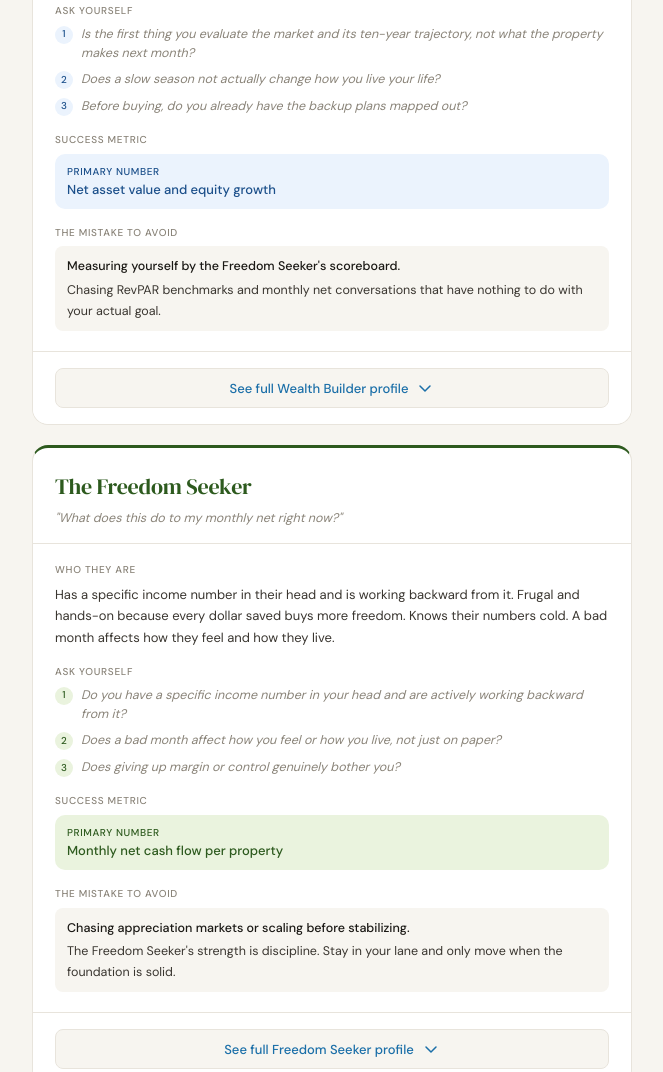
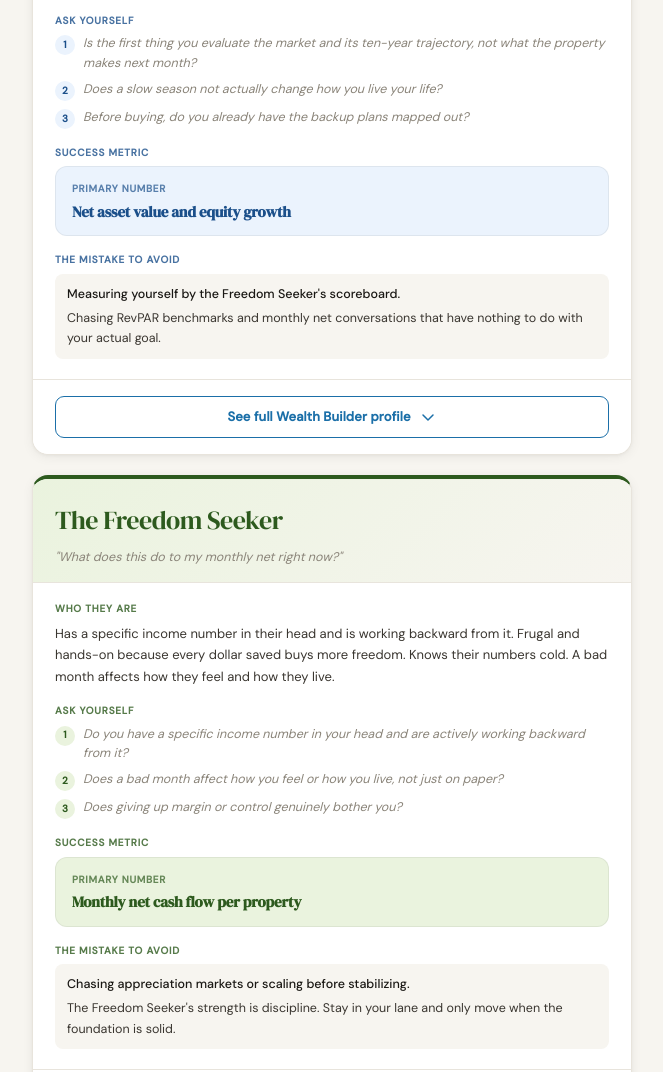
Before and after one commit to ajraber/str-investor-profile, a plain HTML site: page index.html in a window 1280 px wide. Shown: the part 2007-3079 px from the top of the page, without its empty margins (308-971 px from the left). Drawn offline with nearby package versions, Linux system fonts and the light colour scheme.

Commit message:
Update index.html

```diff
--- a/index.html
+++ b/index.html
@@ -893,20 +893,28 @@ nav {
   justify-content: center;
   gap: 8px;
   margin: 16px 22px;
-  padding: 10px 18px;
-  background: var(--bg);
-  border: 1px solid var(--border);
-  border-radius: 8px;
+  padding: 11px 18px;
+  background: var(--surface);
+  border: 1.5px solid var(--brand);
+  border-radius: 9px;
   cursor: pointer;
   font-family: 'DM Sans', sans-serif;
   font-size: 13px;
-  font-weight: 500;
+  font-weight: 600;
   color: var(--brand);
   text-align: center;
-  transition: background 0.15s, border-color 0.15s;
-}
-
-.accordion-trigger:hover { background: var(--blue-bg); border-color: var(--blue-mid); }
+  transition: background 0.15s, border-color 0.15s, color 0.15s;
+  letter-spacing: 0.01em;
+}
+
+.accordion-trigger:hover {
+  background: var(--brand);
+  color: #fff;
+}
+
+.accordion-trigger:hover .accordion-icon path {
+  stroke: #fff;
+}
 
 .accordion-icon {
   width: 18px;
@@ -1011,6 +1019,12 @@ nav {
   border: 1px solid var(--border);
   border-radius: 16px;
   overflow: hidden;
+  box-shadow: 0 2px 12px rgba(0,0,0,0.06), 0 1px 3px rgba(0,0,0,0.04);
+  transition: box-shadow 0.2s ease;
+}
+
+.profile-card:hover {
+  box-shadow: 0 6px 24px rgba(0,0,0,0.1), 0 2px 6px rgba(0,0,0,0.05);
 }
 
 .profile-card-header {
@@ -1020,10 +1034,10 @@ nav {
 
 .profile-card-name {
   font-family: 'DM Serif Display', serif;
-  font-size: 22px;
+  font-size: 26px;
   font-weight: 400;
-  letter-spacing: -0.01em;
-  margin-bottom: 4px;
+  letter-spacing: -0.02em;
+  margin-bottom: 6px;
 }
 
 .profile-card-filter {
@@ -1033,13 +1047,17 @@ nav {
   line-height: 1.5;
 }
 
-.pc-wb { border-top: 3px solid var(--blue); }
+.pc-wb { border-top: 4px solid var(--blue); }
+.pc-wb .profile-card-header { background: linear-gradient(135deg, #EBF3FD 0%, #F7F5F0 100%); }
 .pc-wb .profile-card-name { color: var(--blue); }
-.pc-fs { border-top: 3px solid var(--green); }
+.pc-fs { border-top: 4px solid var(--green); }
+.pc-fs .profile-card-header { background: linear-gradient(135deg, #EAF3DE 0%, #F7F5F0 100%); }
 .pc-fs .profile-card-name { color: var(--green); }
-.pc-lb { border-top: 3px solid var(--purple); }
+.pc-lb { border-top: 4px solid var(--purple); }
+.pc-lb .profile-card-header { background: linear-gradient(135deg, #EEEDFE 0%, #F7F5F0 100%); }
 .pc-lb .profile-card-name { color: var(--purple); }
-.pc-cr { border-top: 3px solid var(--amber); }
+.pc-cr { border-top: 4px solid var(--amber); }
+.pc-cr .profile-card-header { background: linear-gradient(135deg, #FDF0DC 0%, #F7F5F0 100%); }
 .pc-cr .profile-card-name { color: var(--amber); }
 
 .profile-card-body {
@@ -1051,13 +1069,18 @@ nav {
 
 .pc-section-label {
   font-size: 10px;
-  font-weight: 500;
-  letter-spacing: 0.07em;
+  font-weight: 600;
+  letter-spacing: 0.08em;
   text-transform: uppercase;
   color: var(--muted);
   margin-bottom: 5px;
 }
 
+.pc-wb .pc-section-label { color: var(--blue); opacity: 0.8; }
+.pc-fs .pc-section-label { color: var(--green); opacity: 0.8; }
+.pc-lb .pc-section-label { color: var(--purple); opacity: 0.8; }
+.pc-cr .pc-section-label { color: var(--amber); opacity: 0.8; }
+
 .pc-text { font-size: 13px; color: #3A3630; line-height: 1.65; }
 
 .pc-questions { display: flex; flex-direction: column; gap: 7px; }
@@ -1065,14 +1088,14 @@ nav {
 .pc-q { display: flex; gap: 8px; align-items: flex-start; }
 
 .pc-q-num {
-  width: 18px;
-  height: 18px;
+  width: 20px;
+  height: 20px;
   border-radius: 50%;
   display: flex;
   align-items: center;
   justify-content: center;
   font-size: 10px;
-  font-weight: 500;
+  font-weight: 700;
   flex-shrink: 0;
   margin-top: 1px;
 }
@@ -1088,8 +1111,9 @@ nav {
   display: flex;
   align-items: center;
   gap: 10px;
-  padding: 10px 12px;
-  border-radius: 10px;
+  padding: 14px 16px;
+  border-radius: 12px;
+  border: 1px solid rgba(0,0,0,0.06);
 }
 
 .pm-wb { background: var(--blue-bg); }
@@ -1099,13 +1123,20 @@ nav {
 
 .pc-metric-label {
   font-size: 10px;
-  font-weight: 500;
-  letter-spacing: 0.06em;
+  font-weight: 700;
+  letter-spacing: 0.07em;
   text-transform: uppercase;
-  margin-bottom: 2px;
-}
-
-.pc-metric-value { font-size: 13px; font-weight: 500; line-height: 1.3; }
+  margin-bottom: 4px;
+  opacity: 0.7;
+}
+
+.pc-metric-value {
+  font-size: 15px;
+  font-weight: 600;
+  line-height: 1.3;
+  font-family: 'DM Serif Display', serif;
+  letter-spacing: -0.01em;
+}
 
 .ml-wb { color: var(--blue); }
 .ml-fs { color: var(--green); }
```
